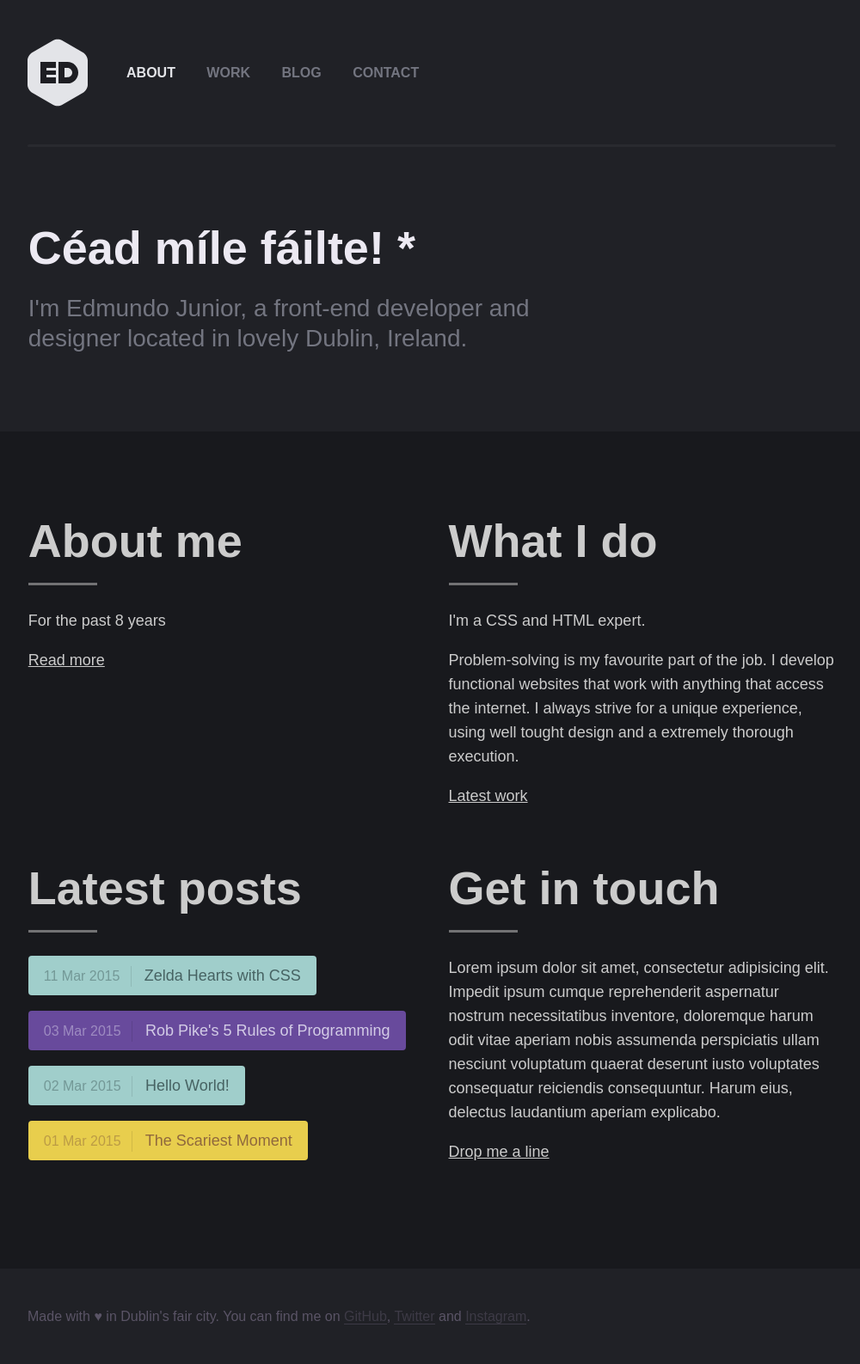
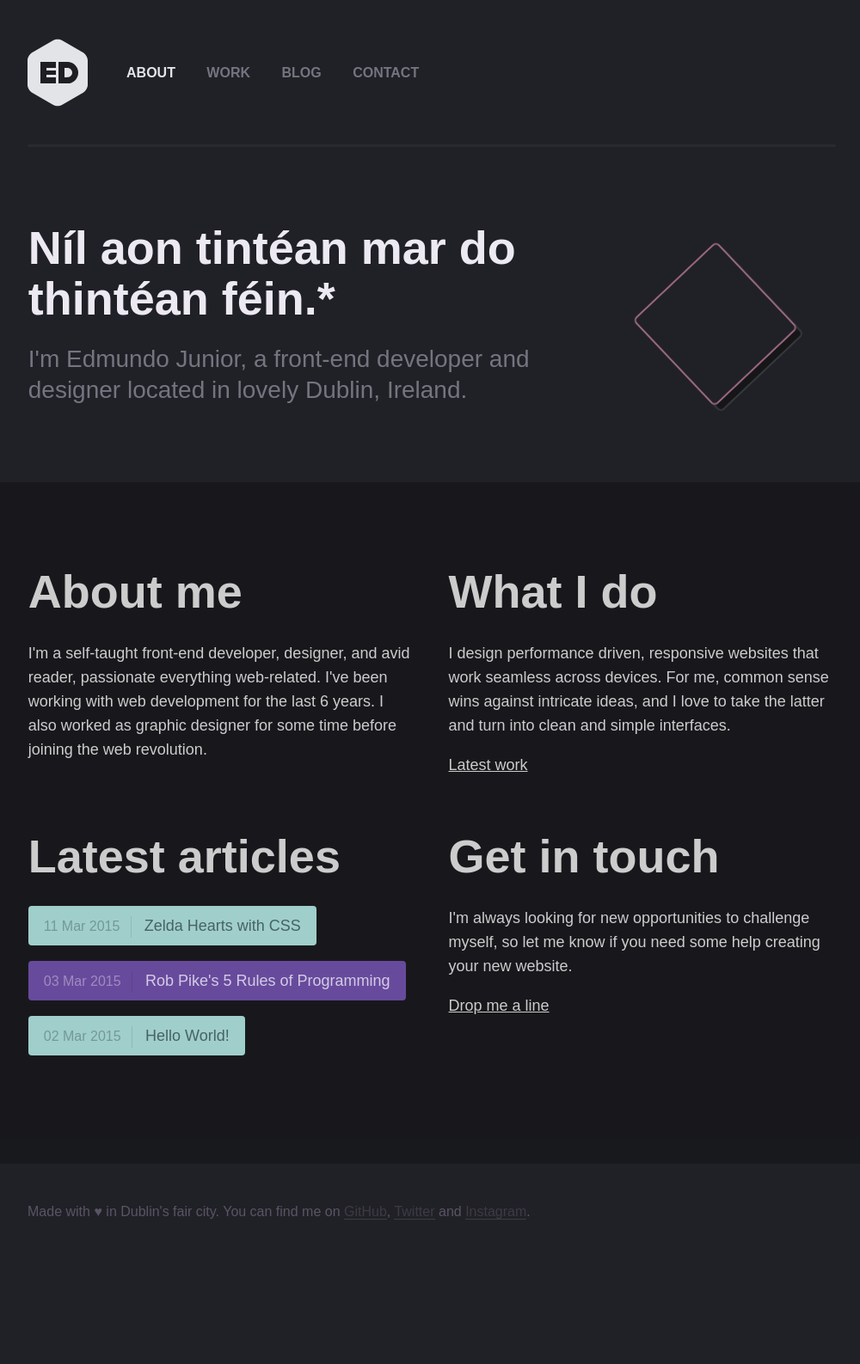
Before and after one commit to manfromanotherland/edmundojr-2014, a Jekyll site: the page built from index.html, in a window 1280 px wide. Shown: the whole page at 86% size, without its empty margins (138-1138 px from the left). Built offline with Jekyll 4.4.1, drawn with Linux system fonts in a browser that asks for light colours; nearby versions of some CDN libraries; Markdown is read by kramdown in place of the engine named in the settings; after the commit the page ends 1465 px from its top, so only the background shows below that.

Commit message:
Update site copy

```diff
--- a/_layouts/default.html
+++ b/_layouts/default.html
@@ -3,17 +3,24 @@
 	<div class="intro container clearfix">
 		<div class="row">
 			<div class="col col-2-3">
-				{% if page.class == "about" %}
-				<h1 lang="ga">Céad míle fáilte! <span title="“Céad míle fáilte” is a commom greeting in Irish. Literally it means “a hundred thousand welcomes”, and I think that's beautiful.">*</span></h1>
+			{% if page.class == "about" %}
+				<h1 lang="ga">Níl aon tintéan mar do thintéan féin.<span title="“Níl aon tintéan mar do thintéan féin” is a saying in Irish. Literally it means “there's no hearth like your own hearth”, and I think that's beautiful.">*</span></h1>
 				<p>I'm Edmundo Junior, a front-end developer and designer located in lovely Dublin, Ireland.</p>
 				{% elsif page.class == "work" %}
 				<h1>Elegant design, thorough execution.</h1>
-				<p>Unique experiences craft with something very nice I still don't have a catch line.</p>
+				<p>Websites designed with purpose and meaning, resulting in enjoyable digital experiences.</p>
+				<!-- <p>You can't make something great without being in love with it.</p>
+				<p>I help companies plan, design and develop websites that help them become more successful on the web.</p> -->
 				{% else page.class == "contact" %}
 				<h1>Let's get down to business.</h1>
 				<p>I'm always looking for new opportunities to challenge myself, have you got one?</p>
-				{% endif %}
+			{% endif %}
 			</div>
+			{% if page.class == "about" %}
+			<div class="col col-1-3">
+				<figure class="device"><figcaption class="ir">Responsive Web Design</figcaption></figure>
+			</div>
+			{% endif %}
 		</div>
 	</div>
 
--- a/contact/index.html
+++ b/contact/index.html
@@ -6,7 +6,7 @@ class:  contact
 <article class="row">
 
 	<div class="col col-2-3">
-		<h1 class="main__title">Get in touch</h1>
+		<h1 class="headline">Get in touch</h1>
 		<p>I'm currently <strong>available for freelance work</strong>. In case you have a project in mind or want more information, drop me a line.</p>
 		<form class="contact-form" id="contact-form" action="//formspree.io/hello@edmundojr.com" method="post">
 			<div class="row">
--- a/index.html
+++ b/index.html
@@ -5,23 +5,37 @@ class:  about
 
 <div class="row clearfix">
 	<article class="col col-1-2">
-		<h1 class="main__title">About me</h1>
-		<p>For the past 8 years</p>
-		<p><a href="#about">Read more</a></p>
+		<h1 class="headline">About me</h1>
+		<p>I'm a self-taught front-end developer, designer, and avid reader, passionate everything web-related. I've been working with web development for the last 6 years. I also worked as graphic designer for some time before joining the web revolution.</p>
+		<!-- <p><a class="btn" href="work">Profile</a></p> -->
 	</article>
+	<!-- <article>
+		<h2>Code Skills</h2>
+		<ul>
+			<li>Accessible HTML5 markup</li>
+			<li>CSS3 and SASS</li>
+			<li>Basic Javascript and jQuery</li>
+			<li>Version control with Git</li>
+		</ul>
+		<h2>Software Skills</h2>
+		<ul>
+			<li>Photoshop</li>
+			<li>Sketch</li>
+			<li>Sublime Text</li>
+		</ul>
+	</article> -->
 	<article class="col col-1-2">
-		<h1 class="main__title">What I do</h1>
-		<p>I'm a CSS and HTML expert.</p>
-		<p>Problem-solving is my favourite part of the job. I develop functional websites that work with anything that access the internet. I always strive for a unique experience, using well tought design and a extremely thorough execution.</p>
-		<p><a href="work">Latest work</a></p>
+		<h1 class="headline">What I do</h1>
+		<p>I design performance driven, responsive websites that work seamless across devices. For me, common sense wins against intricate ideas, and I love to take the latter and turn into clean and simple interfaces.</p>
+		<p><a class="btn" href="work">Latest work</a></p>
 	</article>
 </div>
 
 <div class="row clearfix">
 	<div class="col col-1-2">
-		<h1 class="main__title">Latest posts</h1>
+		<h1 class="headline">Latest articles</h1>
 		<ul class="latest-posts">
-			{% for post in site.posts limit:4 %}
+			{% for post in site.posts limit:3 %}
 			<li>
 				<a class="post--{{ post.type }}" href="{{ site.url }}{{ post.url }}">
 					<time datetime="{{post.date | date_to_xmlschema }}">{{ post.date | date_to_string }}</time>
@@ -32,8 +46,8 @@ class:  about
 		</ul>
 	</div>
 	<div class="col col-1-2">
-		<h1 class="main__title">Get in touch</h1>
-		<p>Lorem ipsum dolor sit amet, consectetur adipisicing elit. Impedit ipsum cumque reprehenderit aspernatur nostrum necessitatibus inventore, doloremque harum odit vitae aperiam nobis assumenda perspiciatis ullam nesciunt voluptatum quaerat deserunt iusto voluptates consequatur reiciendis consequuntur. Harum eius, delectus laudantium aperiam explicabo.</p>
-		<p><a href="contact">Drop me a line</a></p>
+		<h1 class="headline">Get in touch</h1>
+		<p>I'm always looking for new opportunities to challenge myself, so let me know if you need some help creating your new website.</p>
+		<p><a class="btn" href="contact">Drop me a line</a></p>
 	</div>
 </div>
```
Also changed, not shown: work/index.html (+42 -6 lines).
